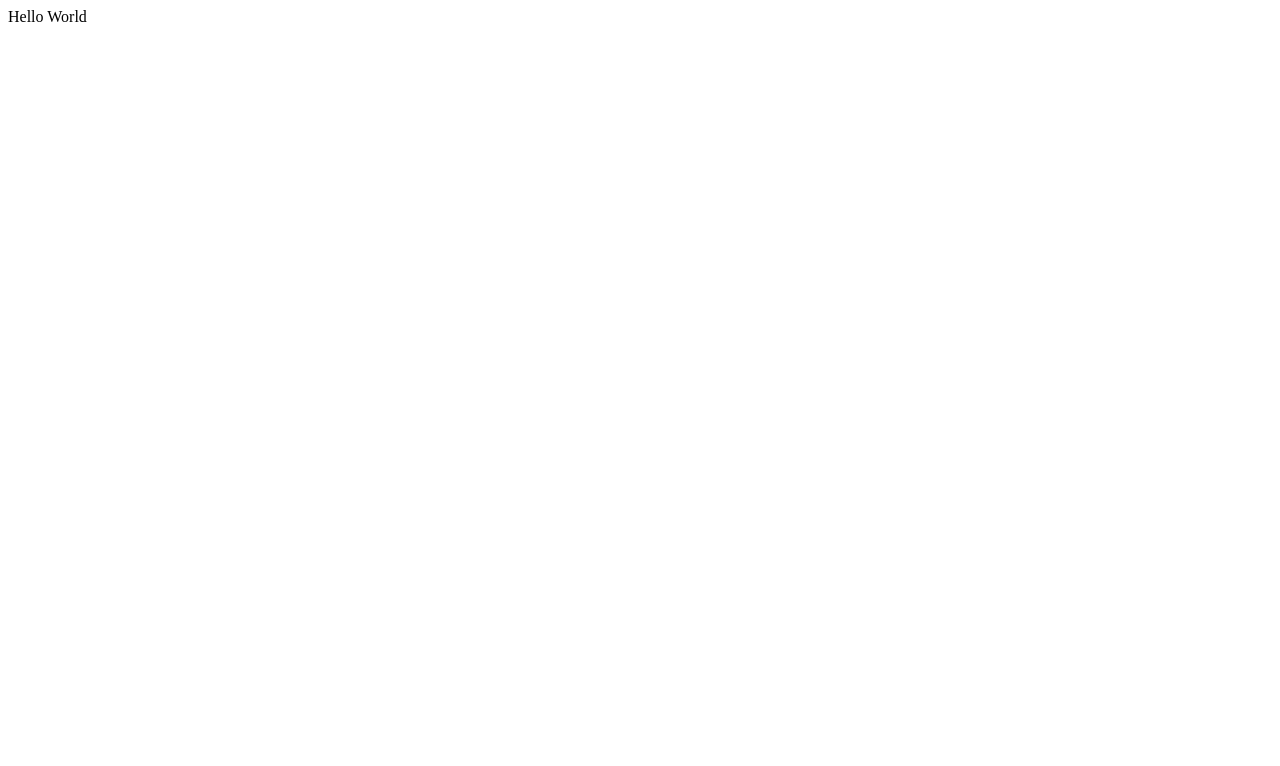
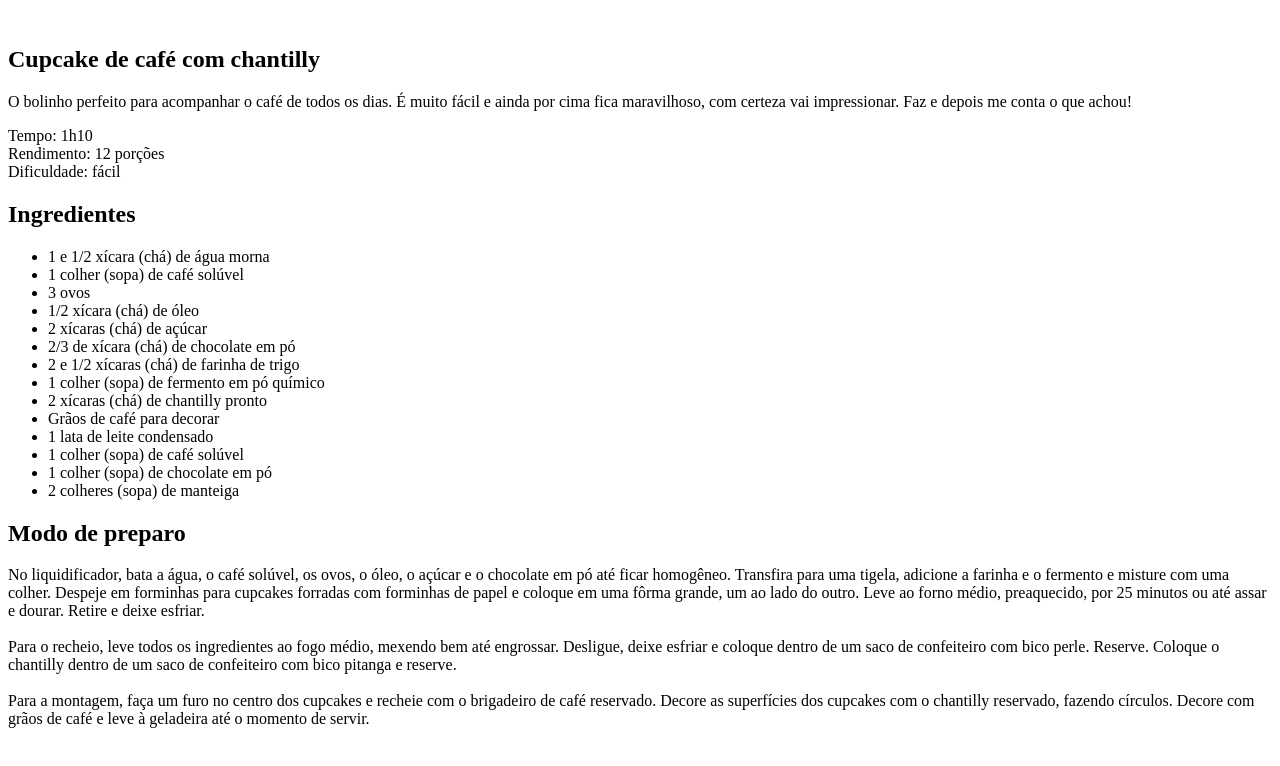
Before and after one commit to kyohenrique/cupcake-recipe, a plain HTML site: page index.html in a window 1280 px wide. Drawn offline with Linux system fonts and the light colour scheme.

Commit message:
Iniciando a estrutura HTML

```diff
--- a/index.html
+++ b/index.html
@@ -6,6 +6,48 @@
   <title>Página de receita</title>
 </head>
 <body>
-  Hello World
+  <div id="page">
+    <img src="" alt="">
+    <main>
+      <section id="about">
+        <h1>Cupcake de café com chantilly</h1>
+        <p>
+          O bolinho perfeito para acompanhar o café de todos os dias. É muito fácil e ainda por cima fica maravilhoso, com certeza vai impressionar. Faz e depois me conta o que achou!
+        </p>
+        <p>
+          Tempo: 1h10 <br>
+          Rendimento: 12 porções <br>
+          Dificuldade: fácil
+        </p>
+      </section>
+      <section id="ingredients">
+        <h2>Ingredientes</h2>
+        <ul>
+          <li>1 e 1/2 xícara (chá) de água morna</li>
+          <li>1 colher (sopa) de café solúvel</li>
+          <li>3 ovos</li>
+          <li>1/2 xícara (chá) de óleo</li>
+          <li>2 xícaras (chá) de açúcar</li>
+          <li>2/3 de xícara (chá) de chocolate em pó</li>
+          <li>2 e 1/2 xícaras (chá) de farinha de trigo</li>
+          <li>1 colher (sopa) de fermento em pó químico</li>
+          <li>2 xícaras (chá) de chantilly pronto</li>
+          <li>Grãos de café para decorar</li>
+          <li>1 lata de leite condensado</li>
+          <li>1 colher (sopa) de café solúvel</li>
+          <li>1 colher (sopa) de chocolate em pó</li>
+          <li>2 colheres (sopa) de manteiga</li>
+        </ul>
+      </section>
+      <section id="preparation">
+        <h2>Modo de preparo </h2>
+        <p>
+          No liquidificador, bata a água, o café solúvel, os ovos, o óleo, o açúcar e o chocolate em pó até ficar homogêneo. Transfira para uma tigela, adicione a farinha e o fermento e misture com uma colher. Despeje em forminhas para cupcakes forradas com forminhas de papel e coloque em uma fôrma grande, um ao lado do outro. Leve ao forno médio, preaquecido, por 25 minutos ou até assar e dourar. Retire e deixe esfriar. <br><br>
+          Para o recheio, leve todos os ingredientes ao fogo médio, mexendo bem até engrossar. Desligue, deixe esfriar e coloque dentro de um saco de confeiteiro com bico perle. Reserve. Coloque o chantilly dentro de um saco de confeiteiro com bico pitanga e reserve. <br><br>
+          Para a montagem, faça um furo no centro dos cupcakes e recheie com o brigadeiro de café reservado. Decore as superfícies dos cupcakes com o chantilly reservado, fazendo círculos. Decore com grãos de café e leve à geladeira até o momento de servir.
+        </p>
+      </section>
+    </main>
+  </div>
 </body>
 </html>
```
